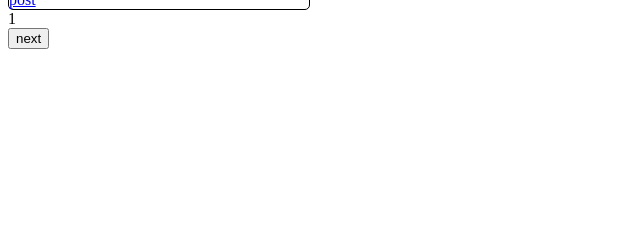
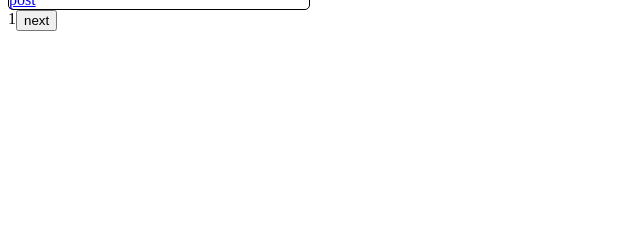
Before and after one commit to Kisesesky/Post_new, a Node server app: template src/views/posts.pug in a window 1280 px wide. Shown: the part 57-308 px from the top of the page, without its empty margins (0-640 px from the left). Run offline with Node 20, Linux system fonts and the light colour scheme; tables that the repository leaves empty hold one stand-in row (values such as "Sample post"); the template is opened without the code that fills it: values that come from a table or form of the project are taken from there, most other values are stand-ins (such as "Sample title", 1, 10 or a date in 2020); some libraries are stand-ins or nearby versions.

Commit message:
feat: css add

```diff
--- a/public/style.css
+++ b/public/style.css
@@ -18,6 +18,10 @@ li p{
 }
 
 #label{
+    display: flex;
     width: 40px;
     height: 20px;
 }
+#pagination{
+    display: flex;
+}
```
